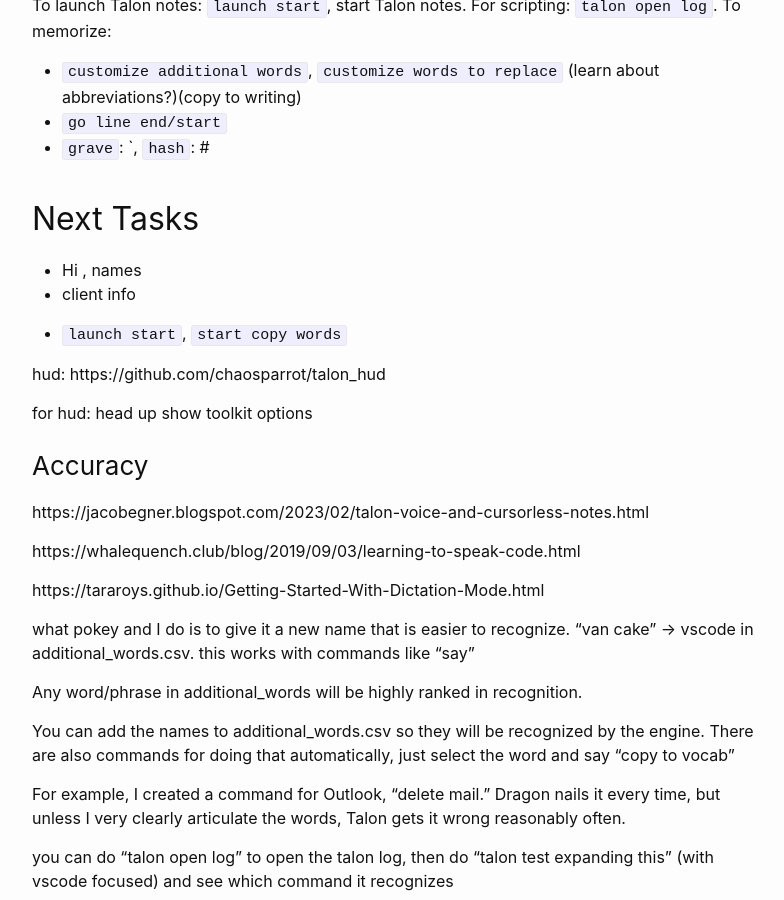
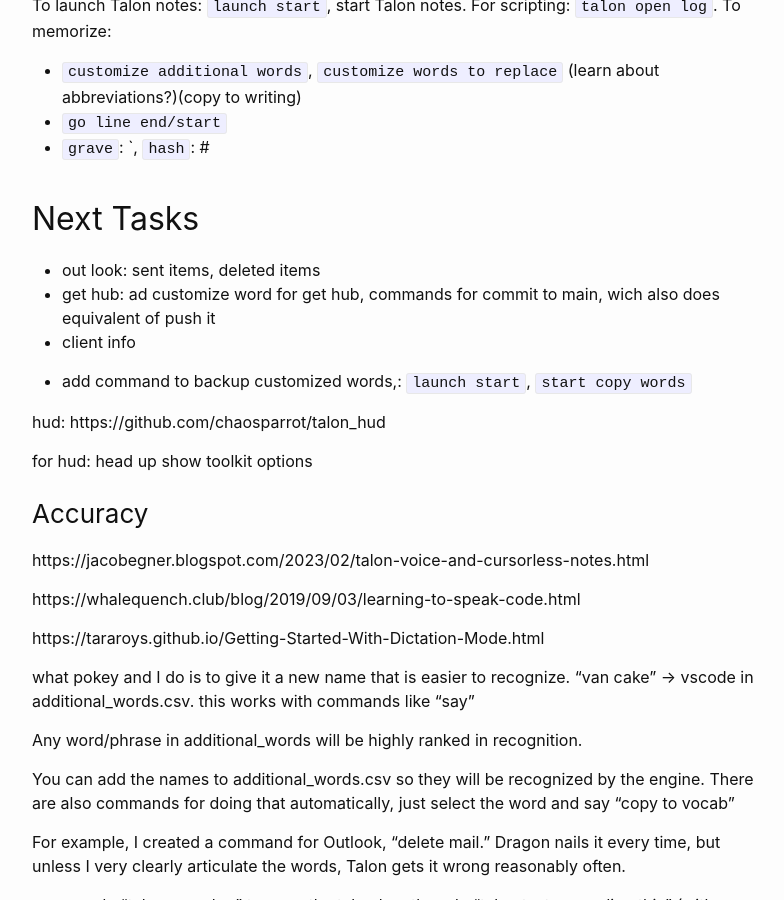
Before and after one commit to aschneiderman/talon-notes, a Jekyll site: the page built from pages/up-next.md, in a window 1280 px wide and 900 px high, scrolled down 478 px. Shown: the whole window, without its empty margins (238-1022 px from the left). Built offline with Jekyll 4.4.1, drawn with Linux system fonts in a browser that asks for light colours.

Commit message:
Update up-next.md

```diff
--- a/pages/up-next.md
+++ b/pages/up-next.md
@@ -10,10 +10,11 @@ image: hand-paid-cans-36464-pxh2.jpg
 - `grave`: \`, `hash`: #
 
 ##  Next Tasks
-- Hi , names
+- out look: sent items, deleted items
+- get hub: ad customize word for get hub, commands for commit to main, wich also does equivalent of push it
 - client info
 
-- `launch start`, `start copy words`
+- add command to backup customized words,: `launch start`, `start copy words`
 
 hud:
 https://github.com/chaosparrot/talon_hud
```
